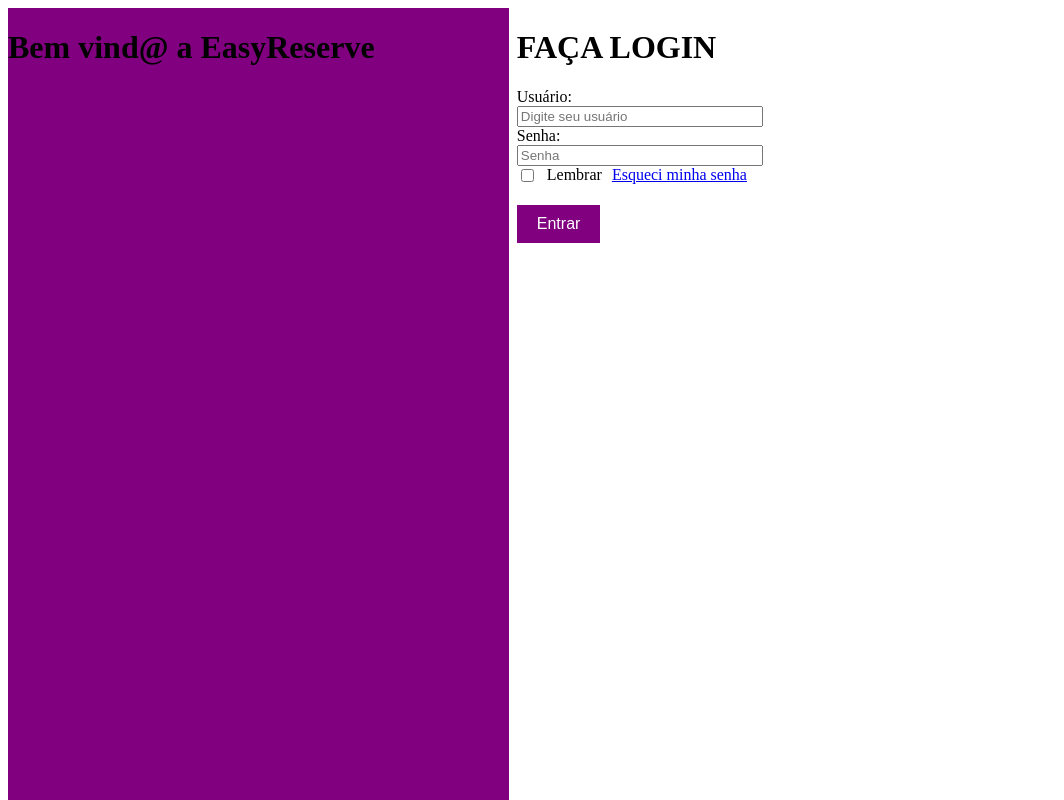
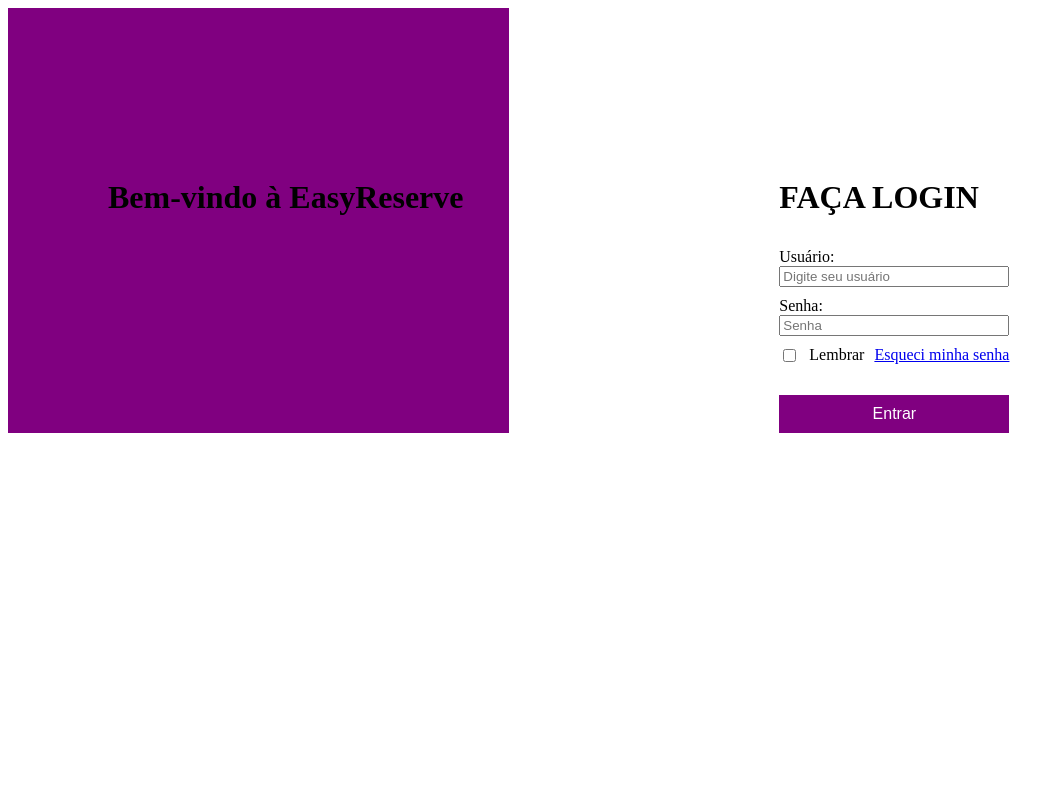
Before and after one commit to RicardoMachadoOFC/desenvolvimento-web-2025, an Angular app in the folder Front/Reserva/: page / in a window 1280 px wide. Shown: the top 800 px of the page, without its empty margins (0-1064 px from the left). Built offline with nearby package versions, Linux system fonts and the light colour scheme.

Commit message:
alinhamento ao centro dados de login

```diff
--- a/Front/Reserva/src/app/Components/components/login/login.component.css
+++ b/Front/Reserva/src/app/Components/components/login/login.component.css
@@ -11,13 +11,20 @@
     grid-column: 1 / span 2;
     grid-row: 1 / span 5;
     background-color: purple;
+    padding-top: 150px;
+    padding-left: 100px;
 }
 
 /* Área do login */
 .div2 {
-    grid-column: 3 / span 3;
-    grid-row: 1 / span 5;
+    grid-column: 3 / 6;  /* ocupa colunas 3,4,5 */
+    grid-row: 1 / 6;
+    display: flex;
+    justify-content: center; /* centraliza horizontalmente */
+    align-items: center;     /* centraliza verticalmente */
+    padding-top: 150px;
 }
+
 
 /* Formulário */
 .div2 form {
--- a/Front/Reserva/src/app/Components/components/login/login.component.html
+++ b/Front/Reserva/src/app/Components/components/login/login.component.html
@@ -1,15 +1,14 @@
-
-
 <div class="parent">
-    <div class="div1"><h1>Bem vind&#64; a EasyReserve</h1>
+    <div class="div1">
+        <h1>Bem-vindo à EasyReserve</h1>
     </div>
 
+    <div class="div2">
+        <form>
+            <div class="login">
+                <h1>FAÇA LOGIN</h1>
+            </div>
 
-<form>
-  <div class= "login">
-    <h1>FAÇA LOGIN</h1>
-
-</div>
             <div class="campo">
                 <label for="user">Usuário:</label>
                 <input type="email" id="email" placeholder="Digite seu usuário">
@@ -27,5 +26,6 @@
             </div>
 
             <button class="Botao">Entrar</button>
-
         </form>
+    </div>
+</div>
```
Lines whose indentation alone changed are shown as unchanged.
